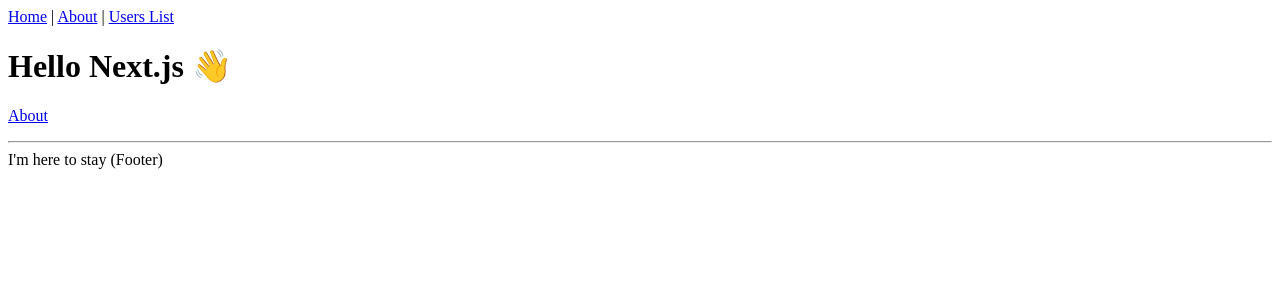
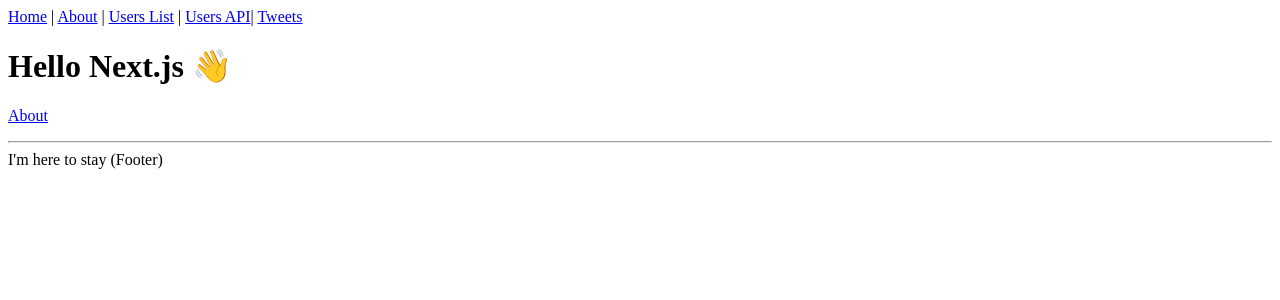
Before and after one commit to m19e/ssr2020-tweets, a Next.js app: page / in a window 1280 px wide. Shown: the top 300 px of the page. Built offline with nearby package versions, Linux system fonts and the light colour scheme.

Commit message:
Add tweets nav

```diff
--- a/components/Layout.tsx
+++ b/components/Layout.tsx
@@ -27,6 +27,10 @@
                 <Link href="/users">
                     <a>Users List</a>
                 </Link>{" "}
+                | <a href="/api/users">Users API</a>|{" "}
+                <Link href="/tweets">
+                    <a>Tweets</a>
+                </Link>{" "}
             </nav>
         </header>
         {children}
```
